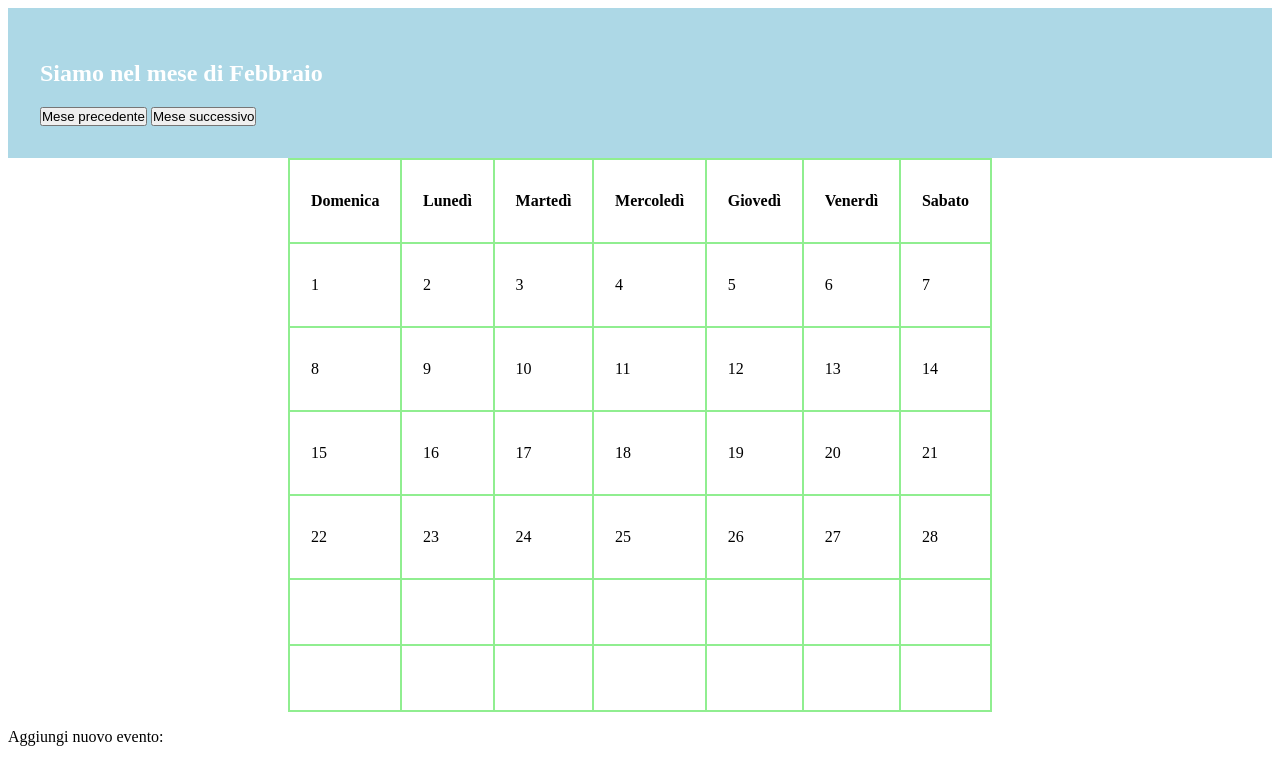
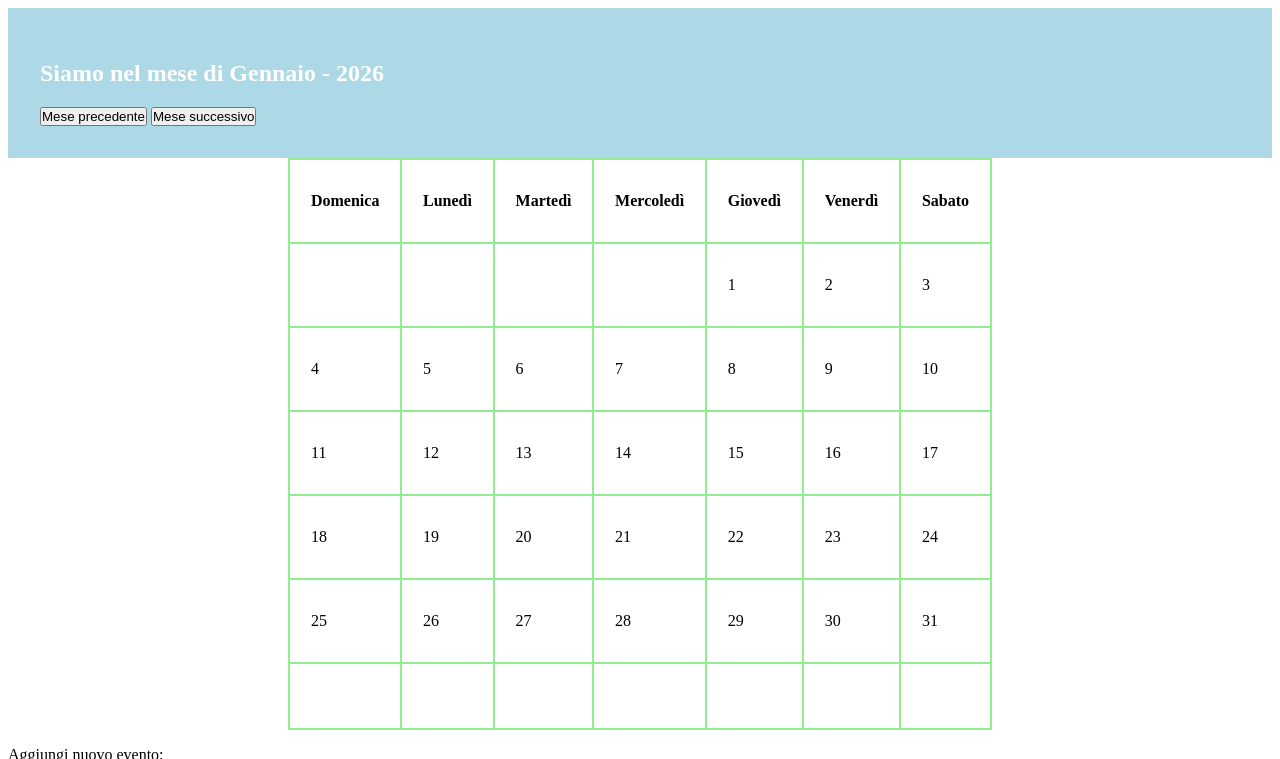
Before and after one commit to G-Altamura/Dynamic-Event-Calendar, a plain HTML site: page Dynamic-event-calendar.html in a window 1280 px wide. Both pictures are taken after a click on the button "Mese precedente". Shown: the top 759 px of the page. Drawn offline with Linux system fonts and the light colour scheme.

Commit message:
Add function CambioMese()

```diff
--- a/Dynamic-event-calendar.html
+++ b/Dynamic-event-calendar.html
@@ -28,8 +28,8 @@ modificare ed eliminare eventi, con persistenza locale via LocalStorage.
 <body onload="CreaLaGriglia()">
     <header>
         <h2>Siamo nel mese di <span id="meseAttuale"></span></h2>
-        <button onclick="CambioMese()">Mese precedente</button>
-        <button onclick="CambioMese()">Mese successivo</button>
+        <button onclick="CambioMese(-1)">Mese precedente</button>
+        <button onclick="CambioMese(+1)">Mese successivo</button>
     </header>
     <main>
         <table >
--- a/sources/script.js
+++ b/sources/script.js
@@ -4,8 +4,9 @@ const mesiDellAnno={
              "Giugno", "Luglio", "Agosto", "Settembre", "Ottobre", "Novembre", "Dicembre"],
         lunghMesi:[31, 28, 31, 30, 31, 30, 31, 31, 30, 31, 30, 31]
     }
+let oggi= new Date();
 //prendi la data di oggi e usala per settare il mese di inizio (globale)
-giorno=new Date();
+let giorno=new Date();
 //CREAZIONE DEI TD DELLA GRIGLIA all'onload
 function CreaLaGriglia() {
     let giornidelMeseCorrente=document.getElementById("giorniDelMese");
@@ -32,10 +33,18 @@ function CreaQuestoMese(){
     for (let i = 0; i < mesiDellAnno.lunghMesi[meseCorrente]; i++) {
         caselleTabella[giorno1+i].innerHTML=`${i+1}`;
     }
-    document.getElementById("meseAttuale").innerHTML=`${mesiDellAnno.mesi[meseCorrente]}`;
+    document.getElementById("meseAttuale").innerHTML=`${mesiDellAnno.mesi[meseCorrente]} -
+    ${giorno.getFullYear()}`;
 }
 
-function CambioMese(){
-    //fa riferimento a mediDellAnno per aumentare o diminuire di 1 la posizione del mese
-
+function CambioMese(modificaMese){
+    //eliminare il mese corrente, per fare spazio a quello nuovo
+    let caselleTabella= document.querySelectorAll("td");
+    for (let i = 0; i < caselleTabella.length; i++) {
+        caselleTabella[i].innerHTML="";
+    }
+    //per aumentare o diminuire di 1 la posizione del mese, aggiungi nell'HTML
+    // un parametro per cambiare entrambi
+    giorno.setMonth(giorno.getMonth()+ modificaMese);
+    CreaQuestoMese();
 }
```
